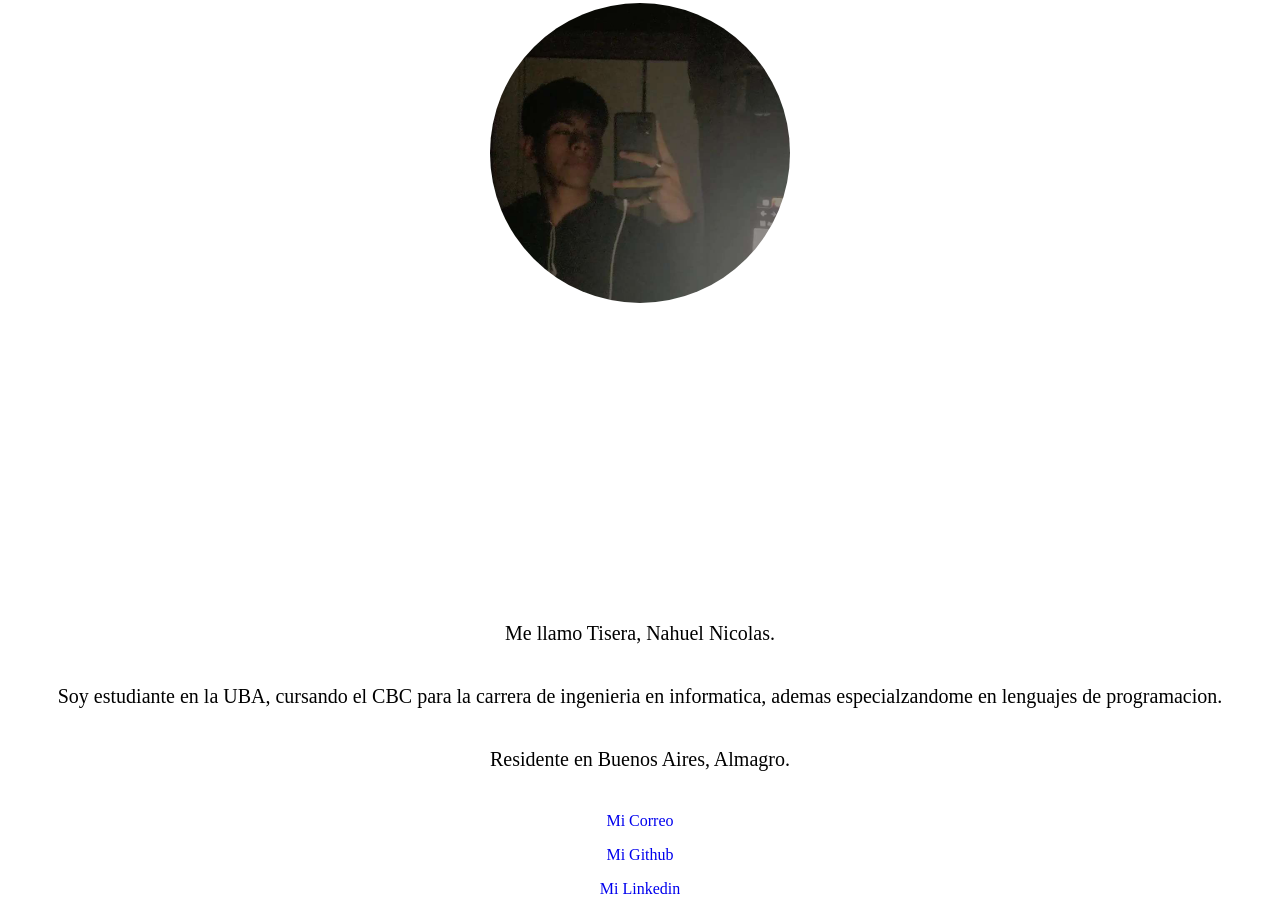
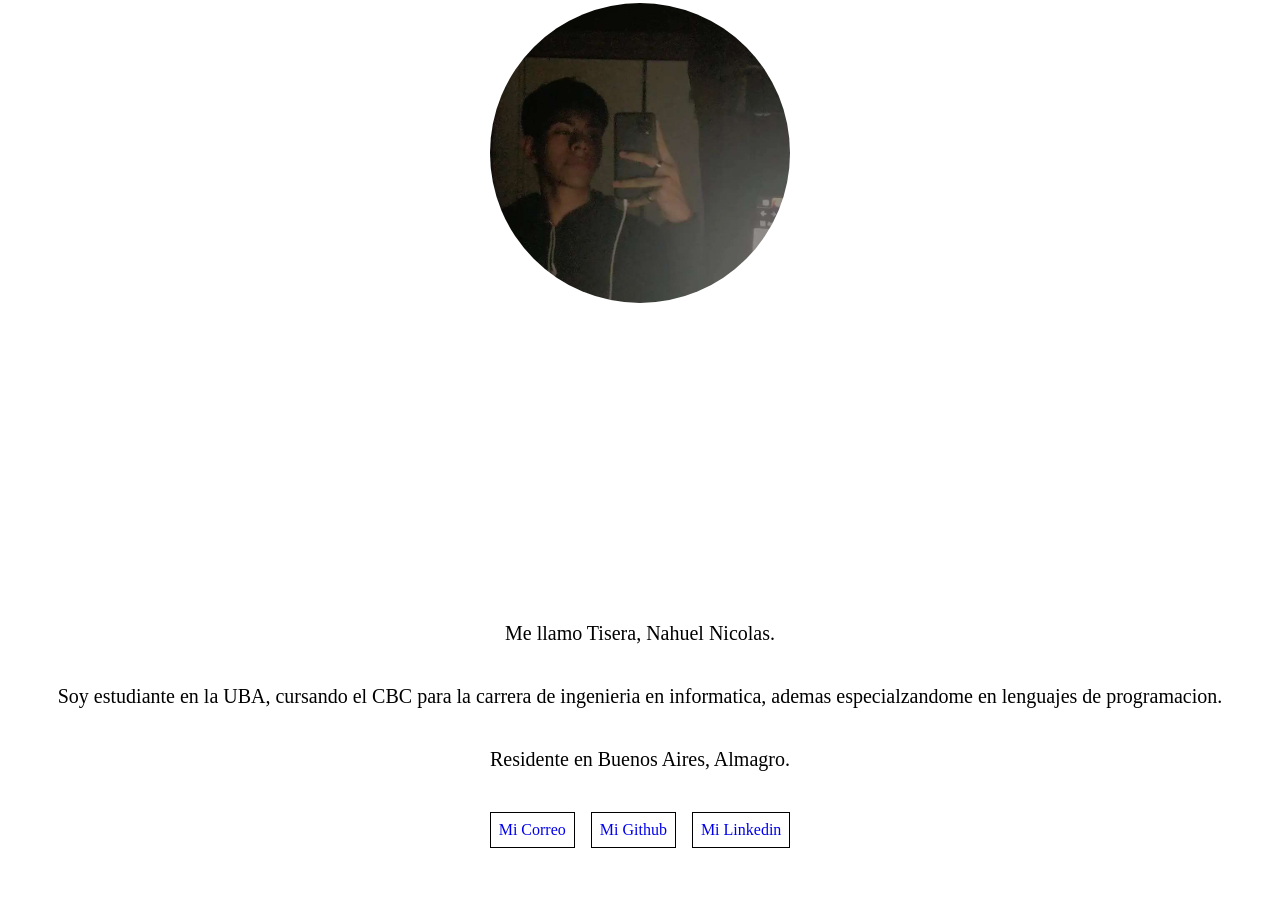
Before and after one commit to nxhuel/repositorio-labora, a plain HTML site: page seccion-3/index.html in a window 1280 px wide. Shown: the part 357-1276 px from the top of the page. After the commit the page ends 1226 px from the top, so only its background shows below. Drawn offline with Linux system fonts and the light colour scheme.

Commit message:
mejorando ejercicio seccion 3 con css

```diff
--- a/seccion-3/estilo.css
+++ b/seccion-3/estilo.css
@@ -4,11 +4,6 @@
     border: 0%;
     box-sizing: border-box;
     vertical-align: baseline;
-}
-
-body {
-    padding: auto;
-    margin: auto;
 }
 
 header {
@@ -50,14 +45,32 @@ a {
 
 ul {
     list-style: none;
-    padding: 0;
-    margin: lem 0;
+    margin: 0 auto;
+    justify-content: center;
+    display: flex;
+    flex-direction: row;
 }
 
-    ul li a {
-        display: block;
-        padding: 0.5em;
-    }
+
+li {
+    display: block;
+    margin: 8px;
+    padding: 8px ;
+    border: 1px solid black;
+    justify-content: center;
+}
+
+.c1 {
+    order: 1;
+}
+
+.c2 {
+    order: 2;
+}
+
+.c3 {
+    order: 3;
+}
 
 .imgredonda {
     width: 300px;
--- a/seccion-3/index.html
+++ b/seccion-3/index.html
@@ -38,14 +38,14 @@
     <footer class="footer">
         <nav>
             <ul>
-                <li class="link uno">
-                    <a href="mailto:nahueltisera03@gmail.com">Mi Correo</a>
+                <li class="c1">
+                    <a href="mailto:nahueltisera03@gmail.com" target="_blank" >Mi Correo</a>
                 </li>
-                <li class="link dos">
-                    <a href="https://github.com/nxhuel">Mi Github</a>
+                <li class="c2">
+                    <a href="https://github.com/nxhuel" target="_blank" >Mi Github</a>
                 </li>
-                <li class="link tres">
-                    <a href="https://www.linkedin.com/in/nahuel-tisera-ab3864219/">Mi Linkedin</a>
+                <li class="c3">
+                    <a href="https://www.linkedin.com/in/nahuel-tisera-ab3864219/" target="_blank" >Mi Linkedin</a>
                 </li>
             </ul>
         </nav>
```
